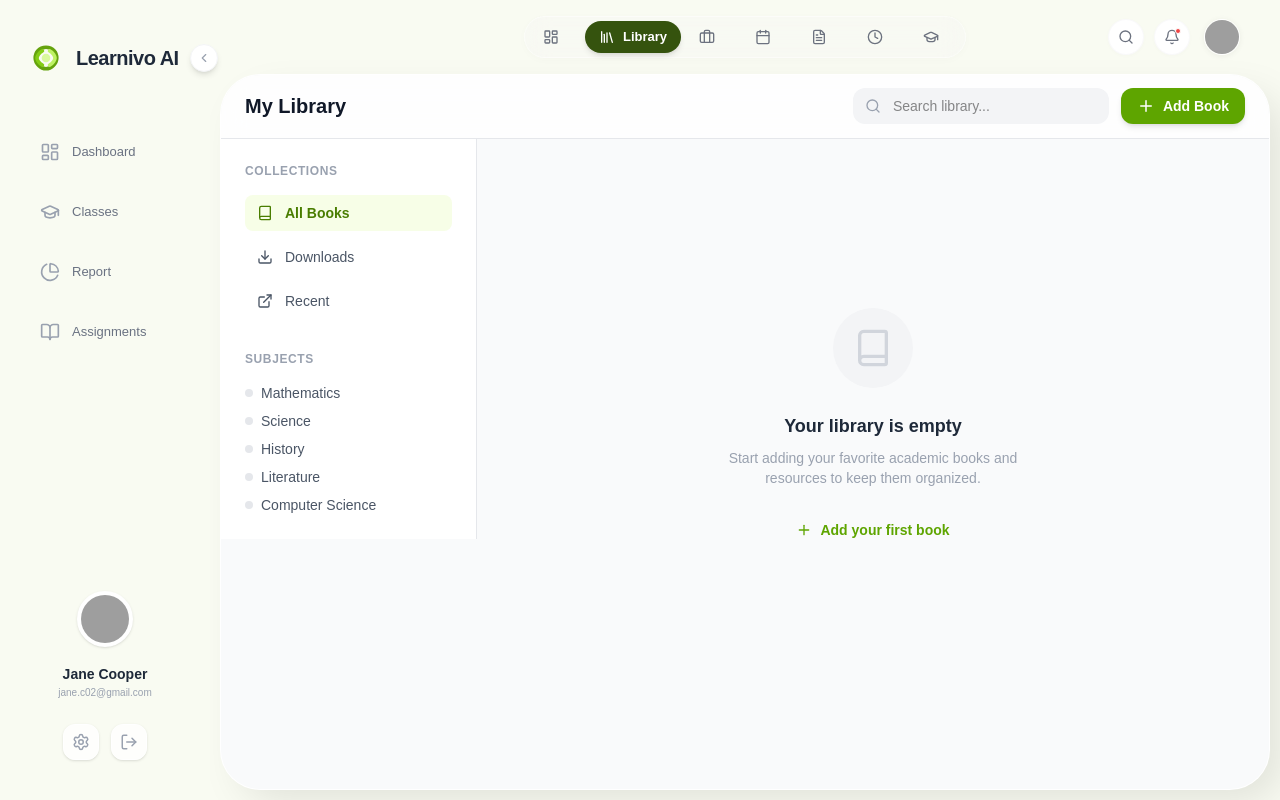
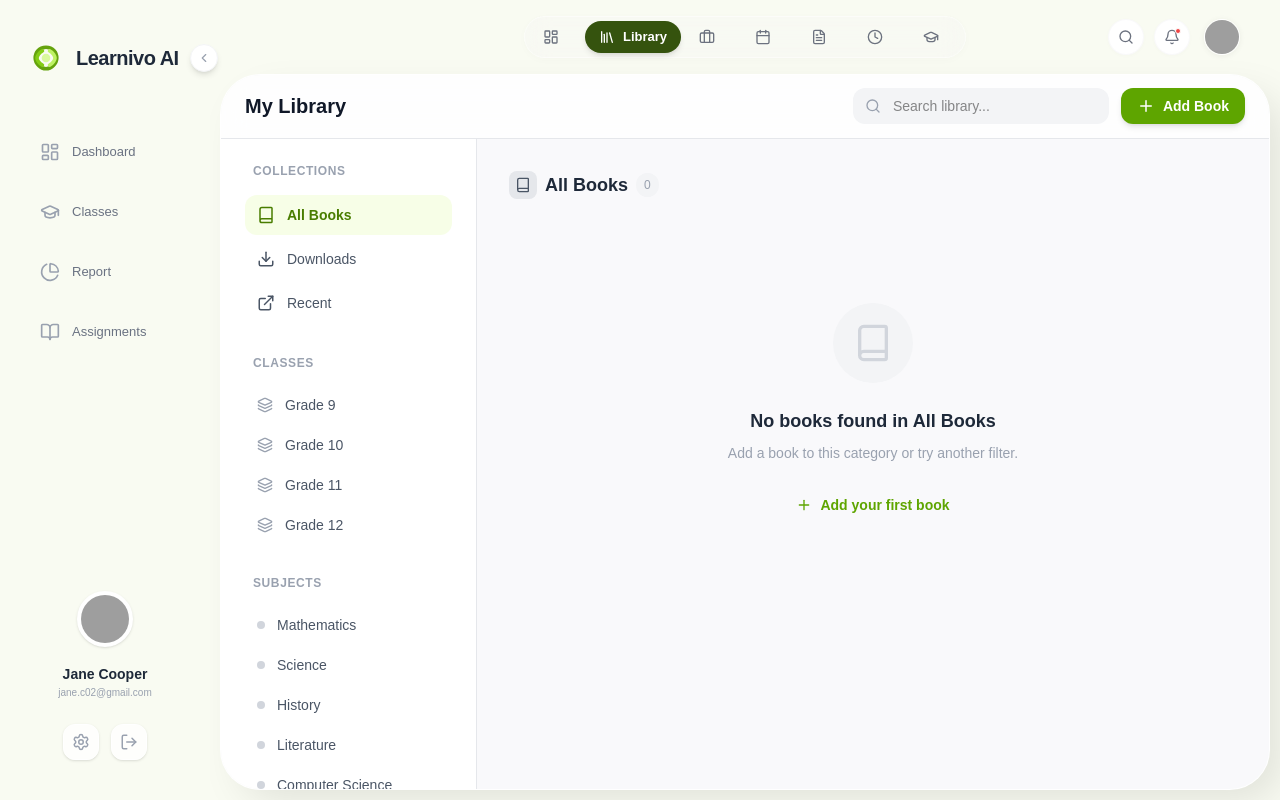
Before and after one commit to sg-surya/learninvoo, a Next.js app in the folder next-app/: page /library in a window 1280 px wide. Built offline with nearby package versions, Linux system fonts and the light colour scheme; grey boxes are pictures that could not be loaded.

Commit message:
librayy wala page enhance kr diya h

```diff
--- a/next-app/src/components/LibraryView.tsx
+++ b/next-app/src/components/LibraryView.tsx
@@ -3,7 +3,7 @@
 import React, { useState, useRef, useEffect } from 'react';
 import ReactDOM from 'react-dom';
 import Link from 'next/link';
-import { Book, Download, ExternalLink, Search, Plus, X, Image as ImageIcon, Edit2 } from 'lucide-react';
+import { Book, Download, ExternalLink, Search, Plus, X, Image as ImageIcon, Edit2, Layers, Grid } from 'lucide-react';
 
 interface Resource {
     id: string;
@@ -32,6 +32,9 @@ const LibraryView: React.FC = () => {
     const [coverPreview, setCoverPreview] = useState<string | null>(null);
     const fileInputRef = useRef<HTMLInputElement>(null);
 
+    // Filter State
+    const [filter, setFilter] = useState<{ type: 'all' | 'subject' | 'class'; value: string }>({ type: 'all', value: 'All Books' });
+
     // Load from localStorage on mount
     useEffect(() => {
         const saved = localStorage.getItem('library_resources');
@@ -47,6 +50,31 @@ const LibraryView: React.FC = () => {
         classLevel: '',
         type: 'PDF'
     });
+
+    // Derive unique lists for Sidebar
+    const uniqueSubjects = Array.from(new Set(resources.map(r => r.subject).filter(Boolean))).sort();
+    const uniqueClasses = Array.from(new Set(resources.map(r => r.classLevel).filter(Boolean))).sort();
+
+    // Default suggestions if empty (to make UI look good initially)
+    const displaySubjects = uniqueSubjects.length > 0 ? uniqueSubjects : ['Mathematics', 'Science', 'History', 'Literature', 'Computer Science'];
+    const displayClasses = uniqueClasses.length > 0 ? uniqueClasses : ['Grade 9', 'Grade 10', 'Grade 11', 'Grade 12'];
+
+    const filteredResources = resources.filter(res => {
+        if (filter.type === 'all') return true;
+        if (filter.type === 'subject') return res.subject === filter.value;
+        if (filter.type === 'class') return res.classLevel === filter.value;
+        return true;
+    });
+
+    // Group books by class for display
+    const groupedByClass = filteredResources.reduce((acc, res) => {
+        const classLabel = res.classLevel || 'Uncategorized';
+        if (!acc[classLabel]) acc[classLabel] = [];
+        acc[classLabel].push(res);
+        return acc;
+    }, {} as Record<string, Resource[]>);
+
+    const classGroups = Object.keys(groupedByClass).sort();
 
     const handleImageUpload = (e: React.ChangeEvent<HTMLInputElement>) => {
         const file = e.target.files?.[0];
@@ -102,9 +130,16 @@ const LibraryView: React.FC = () => {
         const randomTheme = THEMES[Math.floor(Math.random() * THEMES.length)];
         const newId = Date.now().toString(); // Simple ID generation
 
+        // Auto-format class level: if user enters just a number, prepend "Grade "
+        let formattedClassLevel = newBook.classLevel.trim();
+        if (formattedClassLevel && !formattedClassLevel.toLowerCase().startsWith('grade')) {
+            formattedClassLevel = `Grade ${formattedClassLevel}`;
+        }
+
         const resource: Resource = {
             id: newId,
             ...newBook,
+            classLevel: formattedClassLevel,
             cover: coverPreview || undefined,
             color: randomTheme.color,
             iconColor: randomTheme.iconColor
@@ -172,48 +207,91 @@ const LibraryView: React.FC = () => {
             {/* 2. Main Split Layout */}
             <main className="flex-1 flex overflow-hidden w-full items-start">
 
-                {/* Left Sidebar - Filters (Static) */}
-                <aside className="w-64 shrink-0 h-auto min-h-0 bg-white border-r border-gray-200 p-6 flex flex-col gap-8 hidden md:flex">
+                {/* Left Sidebar - Filters */}
+                <aside className="w-64 shrink-0 h-full bg-white border-r border-gray-200 flex flex-col hidden md:flex overflow-y-auto">
+                    <div className="p-6 space-y-8">
+                        {/* Collections */}
                         <div>
-                        <h3 className="text-xs font-bold text-gray-400 uppercase tracking-wider mb-4">Collections</h3>
-                        <ul className="space-y-2">
-                            <li className="flex items-center gap-3 text-sm font-bold text-lime-700 bg-lime-50 px-3 py-2 rounded-lg cursor-pointer">
-                                <Book size={16} />
+                            <h3 className="text-xs font-bold text-gray-400 uppercase tracking-wider mb-4 px-2">Collections</h3>
+                            <ul className="space-y-1">
+                                <li
+                                    onClick={() => setFilter({ type: 'all', value: 'All Books' })}
+                                    className={`flex items-center gap-3 text-sm font-bold px-3 py-2.5 rounded-xl cursor-pointer transition-all ${filter.type === 'all' ? 'text-lime-700 bg-lime-50' : 'text-gray-600 hover:bg-gray-50'}`}
+                                >
+                                    <Book size={18} />
                                     All Books
                                 </li>
-                            <li className="flex items-center gap-3 text-sm font-medium text-gray-600 hover:bg-gray-50 px-3 py-2 rounded-lg cursor-pointer transition-colors">
-                                <Download size={16} />
+                                <li className="flex items-center gap-3 text-sm font-medium text-gray-600 hover:bg-gray-50 px-3 py-2.5 rounded-xl cursor-pointer transition-colors">
+                                    <Download size={18} />
                                     Downloads
                                 </li>
-                            <li className="flex items-center gap-3 text-sm font-medium text-gray-600 hover:bg-gray-50 px-3 py-2 rounded-lg cursor-pointer transition-colors">
-                                <ExternalLink size={16} />
+                                <li className="flex items-center gap-3 text-sm font-medium text-gray-600 hover:bg-gray-50 px-3 py-2.5 rounded-xl cursor-pointer transition-colors">
+                                    <ExternalLink size={18} />
                                     Recent
                                 </li>
                             </ul>
                         </div>
 
+                        {/* Classes / Grades */}
                         <div>
-                        <h3 className="text-xs font-bold text-gray-400 uppercase tracking-wider mb-4">Subjects</h3>
-                        <ul className="space-y-2">
-                            {['Mathematics', 'Science', 'History', 'Literature', 'Computer Science'].map((subject) => (
-                                <li key={subject} className="flex items-center gap-2 text-sm text-gray-600 hover:text-black cursor-pointer group">
-                                    <div className="w-2 h-2 rounded-full bg-gray-200 group-hover:bg-lime-500 transition-colors" />
+                            <h3 className="text-xs font-bold text-gray-400 uppercase tracking-wider mb-4 px-2">Classes</h3>
+                            <ul className="space-y-1">
+                                {displayClasses.map((cls) => (
+                                    <li
+                                        key={cls}
+                                        onClick={() => setFilter({ type: 'class', value: cls })}
+                                        className={`flex items-center gap-3 text-sm font-medium px-3 py-2 rounded-xl cursor-pointer transition-colors ${filter.type === 'class' && filter.value === cls ? 'text-lime-700 bg-lime-50 font-bold' : 'text-gray-600 hover:bg-gray-50'}`}
+                                    >
+                                        <Layers size={16} className={filter.type === 'class' && filter.value === cls ? 'text-lime-600' : 'text-gray-400'} />
+                                        {cls}
+                                    </li>
+                                ))}
+                            </ul>
+                        </div>
+
+                        {/* Subjects */}
+                        <div>
+                            <h3 className="text-xs font-bold text-gray-400 uppercase tracking-wider mb-4 px-2">Subjects</h3>
+                            <ul className="space-y-1">
+                                {displaySubjects.map((subject) => (
+                                    <li
+                                        key={subject}
+                                        onClick={() => setFilter({ type: 'subject', value: subject })}
+                                        className={`flex items-center gap-3 text-sm font-medium px-3 py-2 rounded-xl cursor-pointer transition-colors ${filter.type === 'subject' && filter.value === subject ? 'text-lime-700 bg-lime-50 font-bold' : 'text-gray-600 hover:bg-gray-50'}`}
+                                    >
+                                        <div className={`w-2 h-2 rounded-full transition-colors ${filter.type === 'subject' && filter.value === subject ? 'bg-lime-600' : 'bg-gray-300 group-hover:bg-lime-500'}`} />
                                         {subject}
                                     </li>
                                 ))}
                             </ul>
                         </div>
+                    </div>
                 </aside>
 
                 {/* Right Content - Scrollable Grid */}
-                <section className="flex-1 h-full overflow-y-auto p-6 md:p-8 custom-scrollbar">
-                    {resources.length === 0 ? (
-                        <div className="flex flex-col items-center justify-center h-full text-center pb-20">
+                <section className="flex-1 h-full overflow-y-auto bg-gray-50/50">
+                    <div className="p-8 pb-20 max-w-[1920px] mx-auto">
+
+                        {/* Section Header */}
+                        <div className="flex items-center justify-between mb-6">
+                            <h3 className="text-lg font-bold text-gray-800 flex items-center gap-2">
+                                <span className="p-1.5 bg-gray-200 rounded-lg text-gray-600">
+                                    {filter.type === 'all' && <Book size={16} />}
+                                    {filter.type === 'class' && <Layers size={16} />}
+                                    {filter.type === 'subject' && <Grid size={16} />}
+                                </span>
+                                {filter.value}
+                                <span className="text-xs font-medium text-gray-400 bg-gray-100 px-2 py-1 rounded-full">{filteredResources.length}</span>
+                            </h3>
+                        </div>
+
+                        {filteredResources.length === 0 ? (
+                            <div className="flex flex-col items-center justify-center py-20 text-center">
                                 <div className="w-20 h-20 bg-gray-100 rounded-full flex items-center justify-center mb-6 text-gray-300">
                                     <Book size={40} />
                                 </div>
-                            <h3 className="text-lg font-bold text-gray-800 mb-2">Your library is empty</h3>
-                            <p className="text-gray-400 max-w-xs mx-auto mb-8 text-sm">Start adding your favorite academic books and resources to keep them organized.</p>
+                                <h3 className="text-lg font-bold text-gray-800 mb-2">No books found in {filter.value}</h3>
+                                <p className="text-gray-400 max-w-xs mx-auto mb-8 text-sm">Add a book to this category or try another filter.</p>
                                 <button
                                     onClick={() => setIsModalOpen(true)}
                                     className="text-lime-600 font-bold hover:underline flex items-center gap-2 mx-auto text-sm"
@@ -223,8 +301,21 @@ const LibraryView: React.FC = () => {
                                 </button>
                             </div>
                         ) : (
-                        <div className="grid grid-cols-2 md:grid-cols-3 lg:grid-cols-4 xl:grid-cols-5 2xl:grid-cols-6 gap-6 animate-in fade-in duration-500 pb-20">
-                            {resources.map((res, i) => (
+                            <div className="space-y-10">
+                                {classGroups.map((classLabel) => (
+                                    <div key={classLabel} className="animate-in fade-in duration-500">
+                                        {/* Class Heading */}
+                                        <div className="flex items-center gap-3 mb-5 pb-2 border-b border-gray-200">
+                                            <Layers size={18} className="text-gray-400" />
+                                            <h4 className="text-base font-bold text-gray-700">{classLabel}</h4>
+                                            <span className="text-xs font-medium text-gray-400 bg-gray-100 px-2 py-0.5 rounded-full">
+                                                {groupedByClass[classLabel].length}
+                                            </span>
+                                        </div>
+
+                                        {/* Books Grid */}
+                                        <div className="grid grid-cols-2 md:grid-cols-3 lg:grid-cols-4 xl:grid-cols-5 2xl:grid-cols-6 gap-6">
+                                            {groupedByClass[classLabel].map((res, i) => (
                                                 <div key={i} className="group relative aspect-[2/3] rounded-2xl overflow-hidden cursor-pointer shadow-sm hover:shadow-xl transition-all duration-300 bg-white ring-1 ring-gray-100 hover:ring-2 hover:ring-lime-500/50">
 
                                                     {/* Full Cover Image Area */}
@@ -277,7 +368,11 @@ const LibraryView: React.FC = () => {
                                                 </div>
                                             ))}
                                         </div>
+                                    </div>
+                                ))}
+                            </div>
                         )}
+                    </div>
                 </section>
             </main>
 
@@ -368,12 +463,15 @@ const LibraryView: React.FC = () => {
                                         </div>
                                         <div className="space-y-2">
                                             <label className="text-xs font-bold text-gray-500 uppercase tracking-wider">Class/Level</label>
+                                            <div className="relative">
+                                                <span className="absolute left-4 top-1/2 -translate-y-1/2 text-sm text-gray-400 font-medium pointer-events-none">Grade</span>
                                                 <input
-                                                className="w-full bg-gray-50 rounded-xl px-4 py-3 text-sm text-gray-900 focus:outline-none focus:ring-2 focus:ring-lime-500/20 font-medium transition-all"
-                                                placeholder="e.g. Grade 12"
+                                                    className="w-full bg-gray-50 rounded-xl pl-[70px] pr-4 py-3 text-sm text-gray-900 focus:outline-none focus:ring-2 focus:ring-lime-500/20 font-medium transition-all"
+                                                    placeholder="10, 11, 12..."
                                                     value={newBook.classLevel}
                                                     onChange={(e) => setNewBook({ ...newBook, classLevel: e.target.value })}
                                                 />
+                                            </div>
                                         </div>
                                     </div>
 
```
Lines whose indentation alone changed are shown as unchanged.
